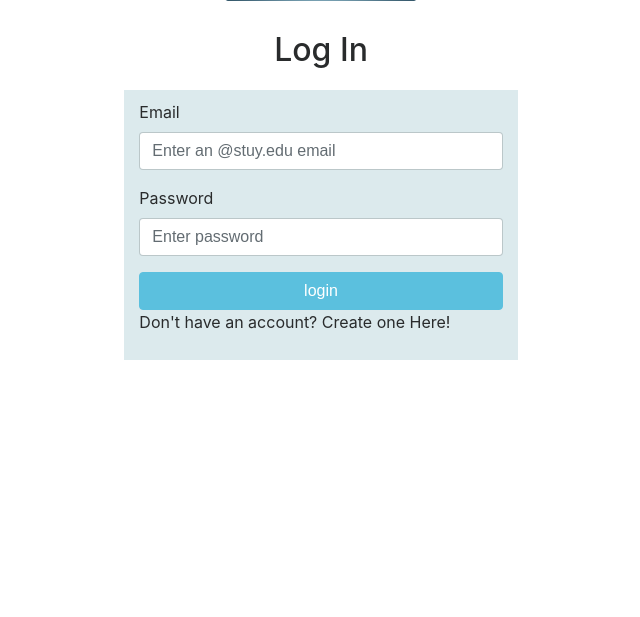
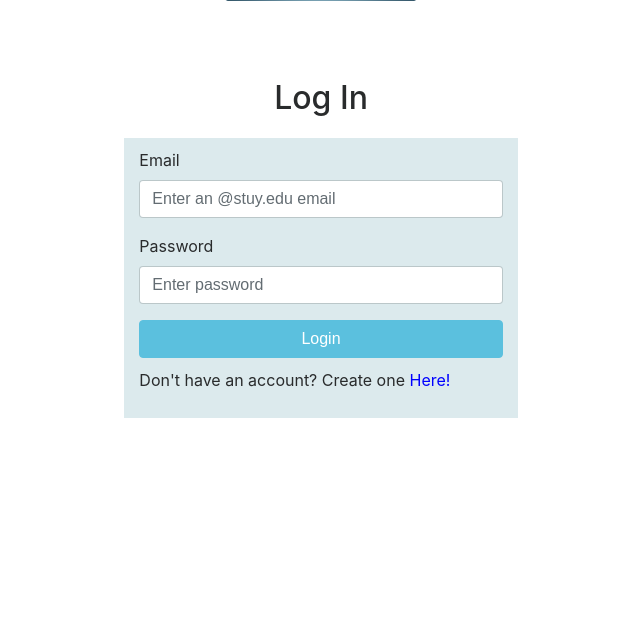
Before and after one commit to JamesSmith1202/somewhat_useful, a Flask app: page /login in a window 1280 px wide. Shown: the part 74-691 px from the top of the page, without its empty margins (319-959 px from the left). Run offline with Flask 2, Linux system fonts and the light colour scheme; some libraries are stand-ins or nearby versions.

```diff
--- a/main/static/style.css
+++ b/main/static/style.css
@@ -76,6 +76,13 @@ li {
 
 #right { display:none; }
 
+#toggle {
+}
+
+#linkit {
+    cursor:pointer;
+	color: blue;
+}
 
 nav-item {
 
--- a/main/templates/login.html
+++ b/main/templates/login.html
@@ -21,7 +21,8 @@ $('#toggle > span').click(function() {
     </script>
 
 
-
+<br>
+<br>
 <div id="left"> <h2 class="text-center"> Log In </h2>
 
 <div class="modal-body row">
@@ -36,10 +37,10 @@ $('#toggle > span').click(function() {
         <label for="pass">Password</label>
         <input name="password" type="password" class="form-control" id="password" placeholder="Enter password">
       </div>
-      <input class="btn btn-info btn-block" type="submit" name="form" value="login">
+      <input class="btn btn-info btn-block" type="submit" name="form" value="Login">
     </form>
-<p id="toggle">Don't have an account? Create <span>one </span>
-   <span> Here! </span>
+<p style="padding-top: 10px;" id="toggle">Don't have an account? Create one
+   <span id="linkit"> Here! </span>
 </p>
   </div>
   <div class="col-md-4"></div>
@@ -48,7 +49,7 @@ $('#toggle > span').click(function() {
 
 
 
-
+<br><br>
 <div id="right"> <h2 class="text-center"> Create Account </h2>
 <br>
 <div class="modal-body row">
@@ -84,8 +85,8 @@ $('#toggle > span').click(function() {
 $('#toggle > span').click(function() {
     var ix = $(this).index();
 
-    $('#left').toggle( ix === 0 );
-    $('#right').toggle( ix === 1 );
+    $('#left').toggle( ix === 1 );
+    $('#right').toggle( ix === 0 );
 });        });
     </script>
 
```
Also changed, not shown: main/templates/home.html (+3 -8 lines).
